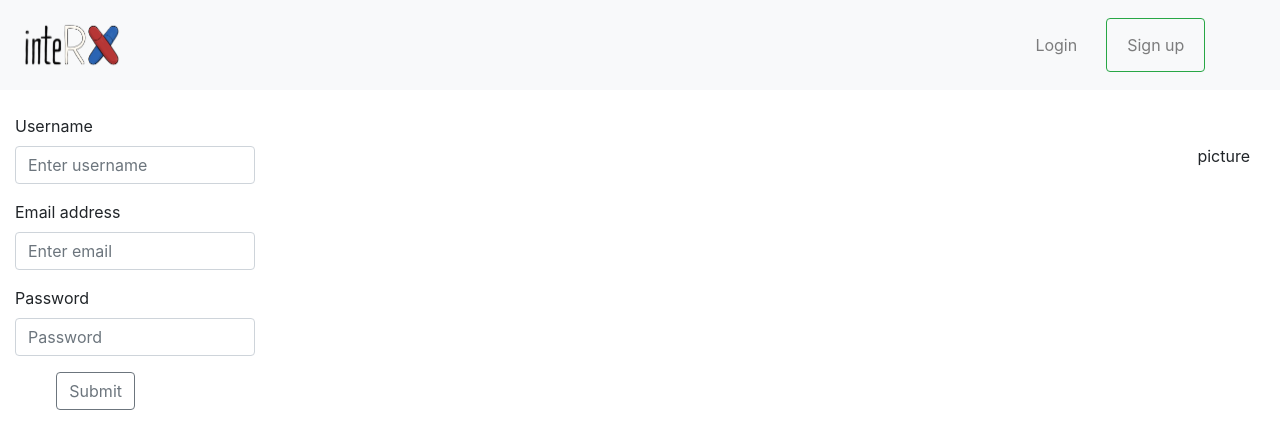
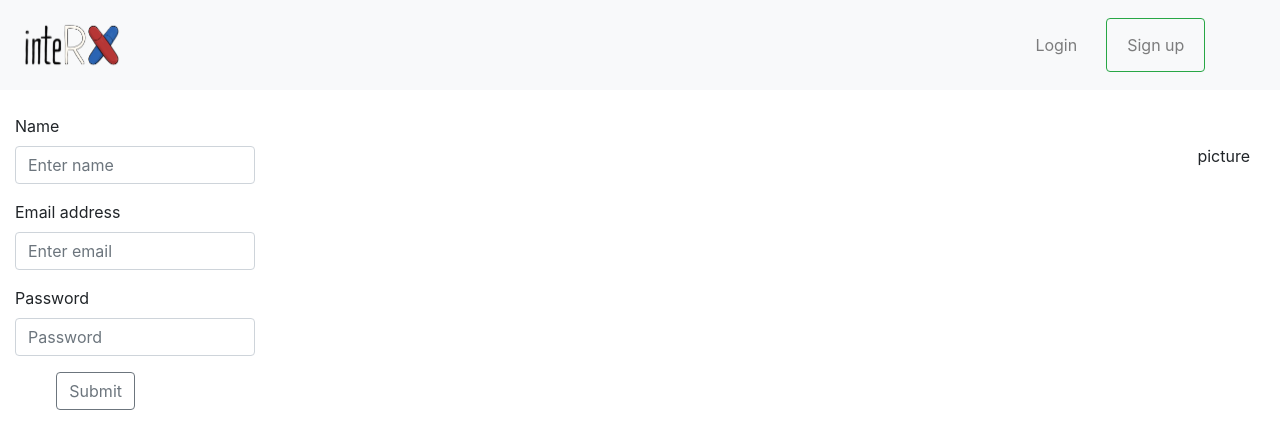
Before and after one commit to shish-kabobs/interx, a React (Create React App) app: page /users/add in a window 1280 px wide. Shown: the top 448 px of the page. Built offline with nearby package versions, Linux system fonts and the light colour scheme; the HTML template or start-up script is replaced by a standard one.

Commit message:
new user registrations are now added to the database

```diff
--- a/src/components/create-user.component.js
+++ b/src/components/create-user.component.js
@@ -1,3 +1,122 @@
+import React, { Component } from 'react';
+import axios from 'axios';
+import './user-form.css';
+
+export default class CreateUser extends Component {
+	constructor(props) {
+        super(props);
+
+        this.onChangeEmail = this.onChangeEmail.bind(this);
+        this.onChangePassword = this.onChangePassword.bind(this);
+        this.onChangeName = this.onChangeName.bind(this);
+        this.onSubmit = this.onSubmit.bind(this);
+
+		this.state = {
+			name: '',
+			email: '',
+			password: ''
+		};
+    }
+
+    onChangeName(e) {
+        this.setState({
+            name: e.target.value
+        })
+    }
+
+    onChangeEmail(e) {
+        this.setState({
+            email: e.target.value
+        })
+    }
+
+    onChangePassword(e) {
+        this.setState({
+            password: e.target.value
+        })
+    }
+
+	onSubmit(e) {
+		e.preventDefault();
+
+		const user = {
+            name: this.state.name,
+            email: this.state.email,
+            password: this.state.password
+		}
+
+        console.log(user);
+
+		axios.post('http://localhost:5000/users/add', user)
+			.then(res => console.log(res.data));
+		console.log("success!")
+		this.setState({
+            name: '',
+            email: '',
+            password: ''
+		})
+	}
+
+	render() {
+		return (
+			<div>
+				<div className="container">
+					<form onSubmit={this.onSubmit}>
+						<div class="form-group">
+							<label for="Name">Name</label>
+							<input
+								type="text"
+								class="form-control"
+                                id="InputName"
+                                value={this.state.name}
+                                onChange={this.onChangeName}
+								placeholder="Enter name"
+								style={{ width: '15em' }}
+								required
+							></input>
+						</div>
+						<div class="form-group">
+							<label for="exampleInputEmail1">Email address</label>
+							<input
+								type="email"
+								class="form-control"
+                                id="exampleInputEmail1"
+                                value={this.state.email}
+                                onChange={this.onChangeEmail}
+								aria-describedby="emailHelp"
+								placeholder="Enter email"
+								style={{ width: '15em' }}
+								required
+							></input>
+						</div>
+						<div class="form-group">
+							<label for="exampleInputPassword1">Password</label>
+							<input
+								type="password"
+								class="form-control"
+                                id="exampleInputPassword1"
+                                value={this.state.password}
+                                onChange={this.onChangePassword}
+								placeholder="Password"
+								style={{ width: '15em' }}
+								required
+							></input>
+						</div>
+						<button type="submit" class="btn btn-outline-secondary" value="Create User">
+							Submit
+						</button>
+					</form>
+				</div>
+				<div className="picture">
+					<p>picture</p>
+				</div>
+			</div>
+		);
+	}
+}
+
+
+/*
 import React, { Component } from 'react';
 import axios from 'axios';
 import './user-form.css';
@@ -12,7 +131,7 @@ export default class CreateUser extends Component {
         this.onSubmit = this.onSubmit.bind(this);
 
 		this.state = {
-			username: '',
+			name: '',
 			email: '',
 			password: ''
 		};
@@ -40,7 +159,7 @@ export default class CreateUser extends Component {
 		e.preventDefault();
 
 		const user = {
-            username: this.state.username,
+            name: this.state.username,
             email: this.state.email,
             password: this.state.password
 		}
@@ -114,3 +233,4 @@ export default class CreateUser extends Component {
 		);
 	}
 }
+*/
```
Also changed, not shown: 1 other file (tests, documents, lock files or other folders).
